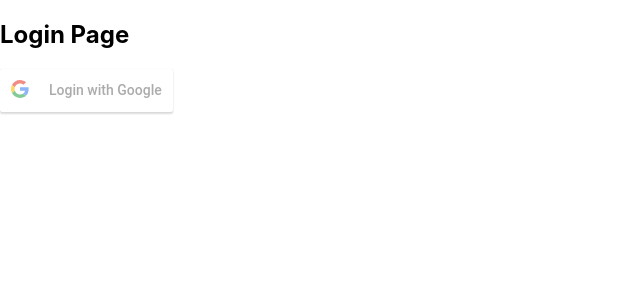
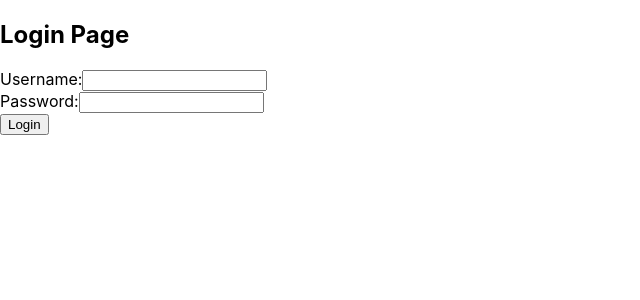
Before and after one commit to xivviasx/DatabasePeople2, a React (Create React App) app: page /login in a window 1280 px wide. Shown: the top 300 px of the page, without its empty margins (0-640 px from the left). Built offline with nearby package versions, Linux system fonts and the light colour scheme.

Commit message:
logowanie

```diff
--- a/src/App.js
+++ b/src/App.js
@@ -39,8 +39,10 @@ function App() {
                 <Route path="/usun-numer-telefonu" element={<NumerTelefonuDELETE />} />
                 <Route path="/edytuj-numer-telefonu" element={<NumerTelefonuPUT />} />
 
-                {/* Dodaj poniższą trasę, aby przenosić użytkownika do /home po zalogowaniu */}
+                {/* Dodaj poniższą trasę, aby przenosić użytkownika do /home po zalogowaniu
                 <Route path="/*" element={<Navigate to="/home" />} />
+                */}
+
             </Routes>
         </Router>
     );
--- a/src/components/pages/LoginPage.js
+++ b/src/components/pages/LoginPage.js
@@ -1,49 +1,40 @@
 import React, { useState } from 'react';
+import axios from 'axios';
 import { useNavigate } from 'react-router-dom';
-import GoogleLogin from 'react-google-login';
 
 const LoginPage = () => {
-    const [loggedInUser, setLoggedInUser] = useState(null);
+    const [username, setUsername] = useState('');
+    const [password, setPassword] = useState('');
     const navigate = useNavigate();
 
-    const responseGoogle = (response) => {
-        console.log('Google authentication response:', response);
-
-        // Handle the Google authentication response
-        if (response.profileObj) {
-            setLoggedInUser({
-                id: response.profileObj.googleId,
-                name: response.profileObj.name,
-                email: response.profileObj.email,
-                imageUrl: response.profileObj.imageUrl,
+    const handleLogin = async () => {
+        try {
+            const response = await axios.post('http://localhost:8080/api/login/authenticate', {
+                username: username,
+                password: password,
             });
 
-            // Redirect to "/home" after successful login
-            console.log('Redirecting to /home');
+            console.log(response.data); // Reakcja serwera na poprawne uwierzytelnienie
+
+            // Po poprawnym uwierzytelnieniu, przekieruj do strony "/home"
             navigate('/home');
+        } catch (error) {
+            console.error('Błąd podczas logowania:', error);
         }
     };
 
-
     return (
         <div>
-            {!loggedInUser ? (
-                <>
-                    <h2>Login Page</h2>
-                    <GoogleLogin
-                        clientId="1047474511535-ctvg6lhqbhsi41ugrmddmi6r4799v905.apps.googleusercontent.com"
-                        buttonText="Login with Google"
-                        onSuccess={responseGoogle}
-                        onFailure={responseGoogle}
-                        cookiePolicy={'single_host_origin'}
-                    />
-                </>
-            ) : (
-                <div>
-                    <h2>Welcome, {loggedInUser.name}!</h2>
-                    {/* Redirect or show some content for authenticated users */}
-                </div>
-            )}
+            <h2>Login Page</h2>
+            <div>
+                <label>Username:</label>
+                <input type="text" value={username} onChange={(e) => setUsername(e.target.value)} />
+            </div>
+            <div>
+                <label>Password:</label>
+                <input type="password" value={password} onChange={(e) => setPassword(e.target.value)} />
+            </div>
+            <button onClick={handleLogin}>Login</button>
         </div>
     );
 };
```
Also changed, not shown: src/server.js (+6 -1 lines).
